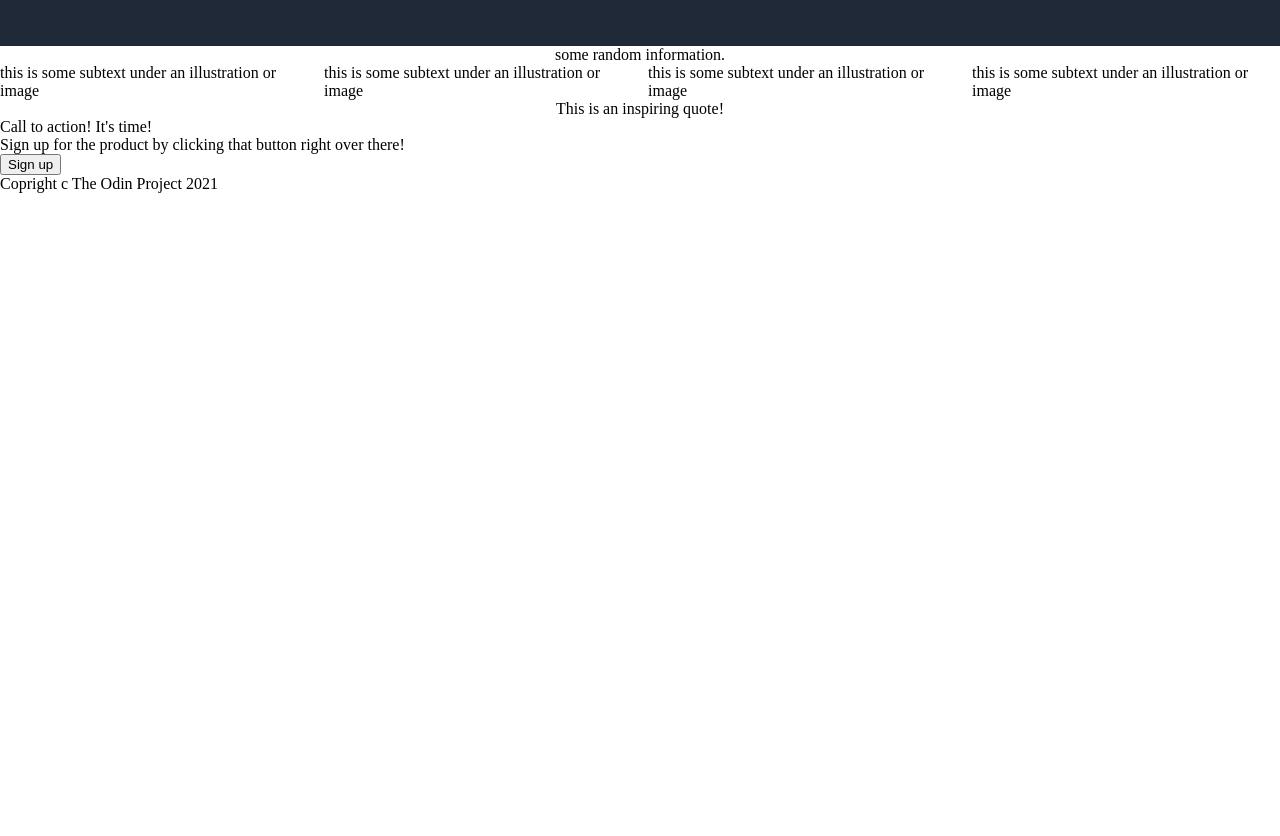
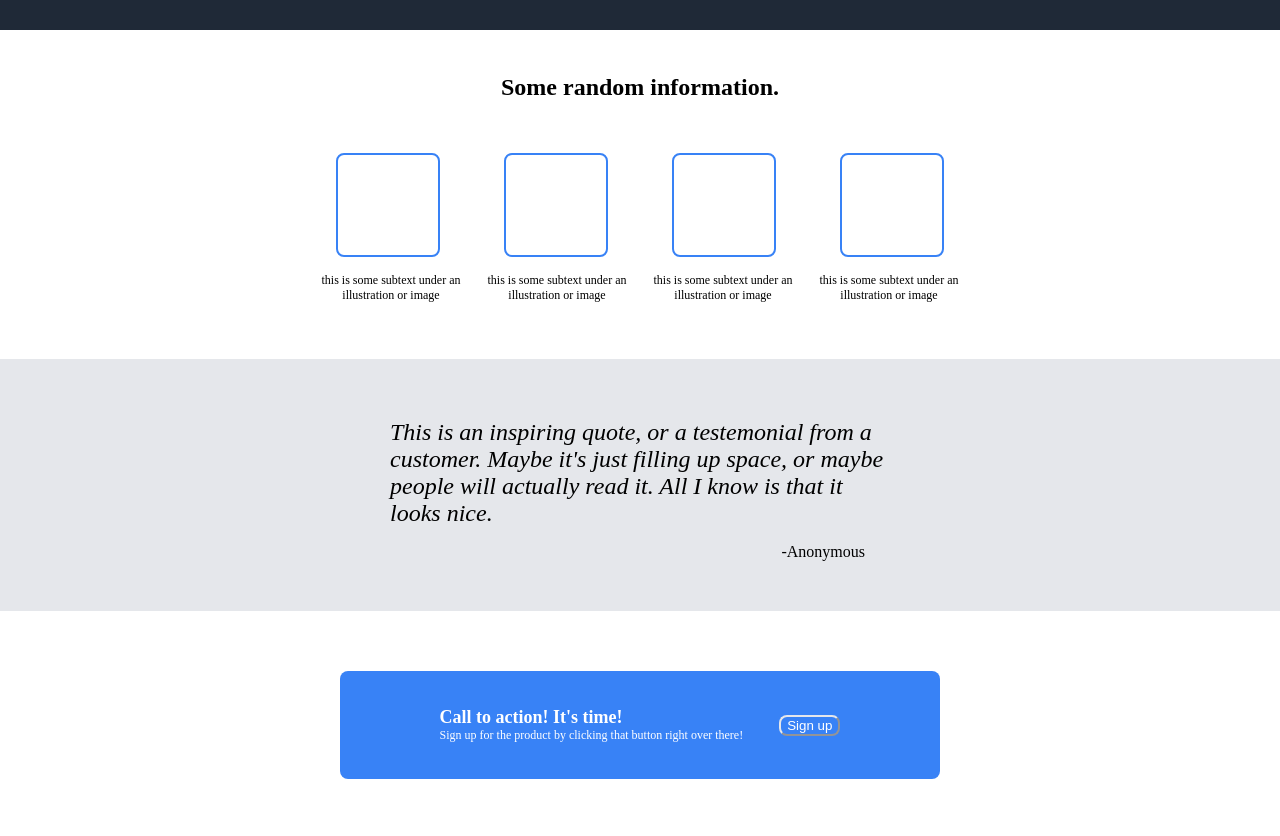
Before and after one commit to Sasha-Malik/Landing-Page, a plain HTML site: page index.html in a window 1280 px wide. Shown: the part 284-1120 px from the top of the page. Before the commit the page ends 800 px from the top, so only its background shows below. Drawn offline with Linux system fonts and the light colour scheme.

Commit message:
Files updated

```diff
--- a/index.html
+++ b/index.html
@@ -36,7 +36,14 @@
     <div class="body2">
 
         <div class="part1">
-            <div class="bod2">some random information.</div>
+            <div class="p1bod2">Some random information.</div>
+        </div>
+
+        <div class="part2-1">
+            <div class="bod2-1"></div>
+            <div class="bod2-1"></div>
+            <div class="bod2-1"></div>
+            <div class="bod2-1"></div>
         </div>
 
         <div class="part2">
@@ -48,15 +55,25 @@
 
     </div>
 
-    <div class="body3">This is an inspiring quote!</div>
+    <div class="body3">
+        <div class="pt1">This is an inspiring quote, or a testemonial from a customer. Maybe it's just filling up space, or maybe people will actually read it. All I know is that it looks nice.</div>
+        <div class="pt2">-Anonymous</div>
+    </div>
 
     <div class="body4">
-        <div class="bod3">Call to action! It's time!</div>
-        <div class="bod3">Sign up for the product by clicking that button right over there!</div>
-        <button>Sign up</button>
+
+        <div class="container">
+            <div class="pt1">
+                <div class="bod3-1">Call to action! It's time!</div>
+            <div class="bod3-2">Sign up for the product by clicking that button right over there!</div>
+            </div>
+
+            <button>Sign up</button>
+        </div>
+
     </div>
 
-    <div class="footer"> Copright c The Odin Project 2021</div>
+    <div class="footer"> Copright  ©  Project 2022</div>
 
 
 </body>
--- a/style.css
+++ b/style.css
@@ -2,6 +2,7 @@ body{
     display:flex;
     flex-direction: column;
     margin:0;
+    background-color: #1F2937;
 }
 
 .header{
@@ -10,10 +11,7 @@ body{
     justify-content: space-between;
     padding : 0 96px;
     background-color: #1F2937;
-    width: auto;
-    height: 70px;
     padding-bottom: 24px;
-
 }
 
 .head{
@@ -36,14 +34,13 @@ a{
 
 .body1{
     display: flex;
+    /* testing */
+    flex:1;
     justify-content: space-between;
     align-items: center;
     background-color: #1F2937;
     padding: 0 96px;
-    width:auto;
-    height: 200px;
     padding-bottom: 36px;
-
 }
 
 .body1 button{
@@ -76,6 +73,16 @@ a{
     width:550px;
 }
 
+.body1 .part2{
+
+    display: flex;
+    border: 2px solid white;
+    width: 450px;
+    height: 200px;
+    align-items: center;
+    justify-content: center;
+}
+
 
 /* body 2 */
 
@@ -83,16 +90,133 @@ a{
     display: flex;
     flex-direction: column;
     align-items: center;
+    justify-content: center;
+
+    gap:16px;
+    padding-top: 44px;
+    padding-bottom: 36px;
+
+    background-color: white;
+}
+
+.body2 .part1{
+
+    font-weight: bold;
+    font-size: 24px;
+
+    padding-bottom: 36px;
+}
+
+
+.body2 .part2-1{
+
+    display: flex;
+    align-items: center;
+    gap: 64px;
+}
+
+.bod2-1{
+
+   width: 100px;
+   height: 100px;
+   border: 2px solid #3882F6;
+   border-radius: 8px;
 }
 
 .body2 .part2{
+
     display:flex;
-    gap:16px;
+    gap : 16px;
+    font-size: 12px;
+}
+
+.body2 .bod2{
+
+    display: flex;
+    width: 150px;
+    height: 50px;
+
+    text-align: center;
 }
 
 /* body 3 */
 
 .body3{
     display: flex;
+    background-color: #E5E7EB;
+    flex-direction: column;
+    align-items: center;
+    gap:16px;
+
+    padding : 60px;
+    padding-bottom: 50px;
+}
+
+.body3 .pt1{
+    display: flex;
+    font-size: 24px;
+    font-style: italic;
+    width: 500px;
+}
+
+.body3 .pt2{
+    display: flex;
+    width: 450px;
+    justify-content: right;
+
+    font-weight: 400;
+}
+
+/* body 4 */
+
+.body4{
+    display: flex;
+    padding : 60px;
+    align-items: center;
     justify-content: center;
+
+    background-color: white;
 }
+
+.container{
+    display: flex;
+    align-items: center;
+    justify-content: center;
+    gap: 36px;
+    background-color: #3882F6;
+
+    padding: 100px;
+    padding-top : 36px;
+    padding-bottom: 36px;
+
+    border-radius: 8px;
+
+    color: white;
+}
+
+.body4 .bod3-1{
+    font-size: 18px;
+    font-weight: 600;
+}
+
+.body4 .bod3-2{
+    font-size: 12px;
+}
+
+.body4 button{
+    background-color: #3882F6;
+    border-color: #E5E7EB;
+    border-radius: 8px;
+    color:white;
+}
+
+/* footer */
+
+.footer{
+    display:flex;
+    justify-content: center;
+
+    background-color: #1F2937;
+    color: white;
+    padding: 18px;
+}
```
